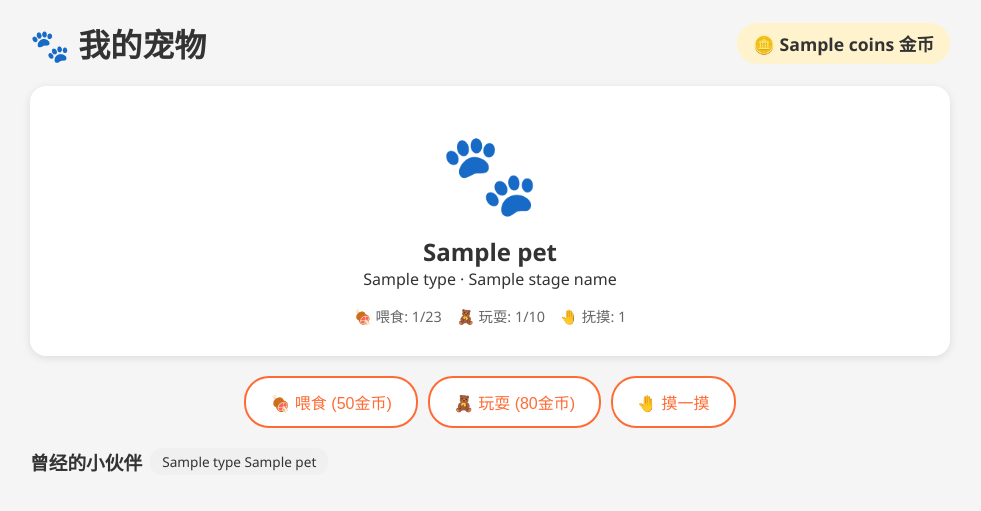
After one commit to 251250012/zrdazuoye, a Flask app: template templates/child/pet.html in a window 1280 px wide. The commit adds this page. Shown: the top 511 px of the page, without its empty margins (150-1131 px from the left). Run offline with Flask 3, Linux system fonts and the light colour scheme; the template is opened without the code that fills it: most values are stand-ins (such as "Sample title", 1, 10 or a date in 2020).

Commit message:
feat: pet system with 5 types

```diff
--- a/app.py
+++ b/app.py
@@ -5,6 +5,7 @@ from db import init_db
 from auth import auth_bp
 from child_routes import child_bp
 from parent_routes import parent_bp
+from pet_routes import pet_bp
 
 def create_app():
     app = Flask(__name__)
@@ -22,6 +23,7 @@ def create_app():
     app.register_blueprint(auth_bp)
     app.register_blueprint(parent_bp)
     app.register_blueprint(child_bp)
+    app.register_blueprint(pet_bp)
 
     return app
 
--- /dev/null
+++ b/pet_routes.py
@@ -0,0 +1,122 @@
+from flask import Blueprint, render_template, request, redirect, url_for, flash, session, jsonify
+from auth import login_required
+from models import (
+    get_active_pet, create_pet, update_pet_feed, update_pet_play,
+    update_pet_pet, update_pet_math_win, update_pet_stage,
+    release_pet, get_all_pets, spend_coins, get_coin_balance
+)
+
+pet_bp = Blueprint('pet', __name__)
+
+PET_TYPES = ['小猫', '小狗', '小兔子', '小恐龙', '小企鹅']
+
+# 互动文案
+PET_REACTIONS = {
+    '小猫': {
+        'feed': ['喵~ 好吃！', '蹭蹭你的手，表示喜欢', '眯起眼睛，很满足'],
+        'play': ['追着毛线球跑', '跳起来扑蝴蝶', '翻了个跟头'],
+        'pet': ['发出咕噜咕噜声', '把头往你手心蹭', '眯着眼睛很享受']
+    },
+    '小狗': {
+        'feed': ['汪汪！开心地摇尾巴', '一口吃完，舔舔嘴', '围着你转圈'],
+        'play': ['叼回你扔出去的球', '在地上打滚求摸', '兴奋地跑来跑去'],
+        'pet': ['舒服地躺下露出肚皮', '舔你的手', '靠在你腿上']
+    },
+    '小兔子': {
+        'feed': ['三瓣嘴一动一动地吃', '竖起耳朵，很警觉', '吃完后舔爪子洗脸'],
+        'play': ['在草地上蹦蹦跳跳', '钻进纸箱里探险', '用后腿站起来张望'],
+        'pet': ['缩成一团很享受', '轻轻蹭你的手', '耳朵慢慢放下来']
+    },
+    '小恐龙': {
+        'feed': ['啊呜一口吞下去', '尾巴开心地摇摆', '打个嗝，喷出一小团烟'],
+        'play': ['用鼻子顶球玩', '在沙地里打滚', '发出咕咕的叫声'],
+        'pet': ['闭上眼睛很享受', '用头蹭你的手心', '发出满足的呼噜声']
+    },
+    '小企鹅': {
+        'feed': ['一摇一摆走过来吃', '仰头吞下去', '拍拍翅膀表示开心'],
+        'play': ['在冰面上滑来滑去', '扑通跳进水里游泳', '用嘴啄冰块玩'],
+        'pet': ['挺起肚子让你摸', '用翅膀轻轻拍你', '发出啾啾的叫声']
+    }
+}
+
+STAGE_NAMES = {'egg': '🥚 蛋', 'baby': '🐣 幼年', 'adult': '🐾 成年'}
+
+@pet_bp.route('/child/pet')
+@login_required
+def child_pet():
+    if session.get('role') != 'child':
+        return redirect(url_for('parent_dashboard'))
+    child_id = session['user_id']
+    pet = get_active_pet(child_id)
+    coins = get_coin_balance(child_id)
+    all_pets = get_all_pets(child_id)
+    return render_template('child/pet.html', pet=pet, coins=coins, pet_types=PET_TYPES, all_pets=all_pets, stage_names=STAGE_NAMES)
+
+@pet_bp.route('/child/pet/adopt', methods=['POST'])
+@login_required
+def adopt_pet():
+    child_id = session['user_id']
+    active = get_active_pet(child_id)
+    if active:
+        flash('已经有宠物了，养大后才能领新的', 'error')
+        return redirect(url_for('child_pet'))
+    pet_type = request.form.get('pet_type')
+    if pet_type not in PET_TYPES:
+        flash('请选择一种宠物', 'error')
+        return redirect(url_for('child_pet'))
+    name = request.form.get('name', '宝贝')
+    create_pet(child_id, pet_type, name)
+    flash(f'🎉 {name}来到了你的身边！', 'success')
+    return redirect(url_for('child_pet'))
+
+@pet_bp.route('/child/pet/interact/<action>', methods=['POST'])
+@login_required
+def interact_pet(action):
+    child_id = session['user_id']
+    pet = get_active_pet(child_id)
+    if not pet:
+        flash('还没有宠物，先领养一只吧', 'error')
+        return redirect(url_for('child_pet'))
+
+    coins = get_coin_balance(child_id)
+    costs = {'feed': 50, 'play': 80, 'pet': 0}
+
+    if action in costs and costs[action] > 0 and coins < costs[action]:
+        flash('金币不够啦，多做任务赚金币吧！', 'error')
+        return redirect(url_for('child_pet'))
+
+    import random
+    reaction = random.choice(PET_REACTIONS[pet['type']][action])
+
+    if action == 'feed':
+        spend_coins(child_id, 50, f'喂食{pet["name"]}')
+        update_pet_feed(pet['id'])
+    elif action == 'play':
+        spend_coins(child_id, 80, f'和{pet["name"]}玩耍')
+        update_pet_play(pet['id'])
+    elif action == 'pet':
+        update_pet_pet(pet['id'])
+
+    # 检查成长阶段
+    pet = get_active_pet(child_id)
+    if pet['stage'] == 'egg' and pet['feed_count'] >= 8:
+        update_pet_stage(pet['id'], 'baby')
+        flash(f'🥚 {pet["name"]}破壳而出啦！现在是幼年阶段', 'success')
+    elif pet['stage'] == 'baby' and pet['feed_count'] >= 23 and pet['play_count'] >= 10:
+        update_pet_stage(pet['id'], 'adult')
+        flash(f'🎉 {pet["name"]}长大啦！可以放生领养新宠物了', 'success')
+
+    flash(f'{pet["name"]}: {reaction}', 'success')
+    return redirect(url_for('child_pet'))
+
+@pet_bp.route('/child/pet/release', methods=['POST'])
+@login_required
+def release_pet_route():
+    child_id = session['user_id']
+    pet = get_active_pet(child_id)
+    if not pet or pet['stage'] != 'adult':
+        flash('宠物还没长大，还不能放生', 'error')
+        return redirect(url_for('child_pet'))
+    release_pet(pet['id'])
+    flash(f'🌸 {pet["name"]}去远方冒险了，偶尔会回来看你的！', 'success')
+    return redirect(url_for('child_pet'))
--- a/static/style.css
+++ b/static/style.css
@@ -82,3 +82,17 @@ body { font-family: 'Segoe UI', system-ui, sans-serif; background: #f5f5f5; colo
 .history-section { margin-top: 30px; }
 .history-item { display: flex; justify-content: space-between; padding: 8px 0; border-bottom: 1px solid #eee; }
 .status { font-size: 0.85em; }
+
+/* 宠物系统 */
+.pet-main { text-align: center; }
+.pet-card { background: white; border-radius: 16px; padding: 30px; box-shadow: 0 2px 8px rgba(0,0,0,0.1); margin-bottom: 20px; }
+.pet-emoji { font-size: 5em; margin-bottom: 10px; }
+.pet-stats { display: flex; gap: 15px; justify-content: center; margin-top: 15px; font-size: 0.9em; color: #666; }
+.pet-interactions { display: flex; gap: 10px; justify-content: center; flex-wrap: wrap; }
+.interact-btn { background: white; border: 2px solid #ff6b35; color: #ff6b35; padding: 12px 24px; border-radius: 25px; font-size: 1em; cursor: pointer; }
+.interact-btn:hover { background: #ff6b35; color: white; }
+.interact-btn.release { border-color: #999; color: #999; }
+.interact-btn.release:hover { background: #999; color: white; }
+.adopt-section { max-width: 400px; margin: 40px auto; background: white; padding: 30px; border-radius: 16px; box-shadow: 0 2px 8px rgba(0,0,0,0.1); }
+.past-pets { margin-top: 20px; display: flex; gap: 8px; flex-wrap: wrap; }
+.past-pet { background: #f0f0f0; padding: 4px 12px; border-radius: 12px; font-size: 0.85em; }
--- /dev/null
+++ b/templates/child/pet.html
@@ -0,0 +1,72 @@
+{% extends "base.html" %}
+{% block title %}我的宠物 - 小小动物园{% endblock %}
+{% block content %}
+<div class="child-header">
+    <h1>🐾 我的宠物</h1>
+    <div class="coin-display">🪙 {{ coins }} 金币</div>
+</div>
+
+{% if pet %}
+<div class="pet-main">
+    <div class="pet-card">
+        <div class="pet-emoji">
+            {% if pet.stage == 'egg' %}🥚{% elif pet.stage == 'baby' %}🐣{% else %}🐾{% endif %}
+        </div>
+        <h2>{{ pet.name }}</h2>
+        <p class="pet-type">{{ pet.type }} · {{ stage_names[pet.stage] }}</p>
+        <div class="pet-stats">
+            <span>🍖 喂食: {{ pet.feed_count }}/23</span>
+            <span>🧸 玩耍: {{ pet.play_count }}/10</span>
+            <span>🤚 抚摸: {{ pet.pet_count }}</span>
+        </div>
+    </div>
+
+    <div class="pet-interactions">
+        <form method="POST" action="{{ url_for('interact_pet', action='feed') }}">
+            <button class="interact-btn">🍖 喂食 (50金币)</button>
+        </form>
+        <form method="POST" action="{{ url_for('interact_pet', action='play') }}">
+            <button class="interact-btn">🧸 玩耍 (80金币)</button>
+        </form>
+        <form method="POST" action="{{ url_for('interact_pet', action='pet') }}">
+            <button class="interact-btn">🤚 摸一摸</button>
+        </form>
+        {% if pet.stage == 'adult' %}
+        <form method="POST" action="{{ url_for('release_pet_route') }}" onsubmit="return confirm('确定要让{{ pet.name }}去远方冒险吗？')">
+            <button class="interact-btn release">🌸 放生</button>
+        </form>
+        {% endif %}
+    </div>
+</div>
+{% else %}
+<div class="adopt-section">
+    <h2>领养一只新宠物</h2>
+    <form method="POST" action="{{ url_for('adopt_pet') }}">
+        <div class="form-group">
+            <label>选择宠物</label>
+            <select name="pet_type" required>
+                {% for pt in pet_types %}
+                <option value="{{ pt }}">{{ pt }}</option>
+                {% endfor %}
+            </select>
+        </div>
+        <div class="form-group">
+            <label>起个名字</label>
+            <input type="text" name="name" value="宝贝" required>
+        </div>
+        <button type="submit" class="btn-primary">领养！</button>
+    </form>
+</div>
+{% endif %}
+
+{% if all_pets %}
+<div class="past-pets">
+    <h3>曾经的小伙伴</h3>
+    {% for p in all_pets %}
+    {% if not p.is_alive %}
+    <span class="past-pet">{{ p.type }} {{ p.name }}</span>
+    {% endif %}
+    {% endfor %}
+</div>
+{% endif %}
+{% endblock %}
```
